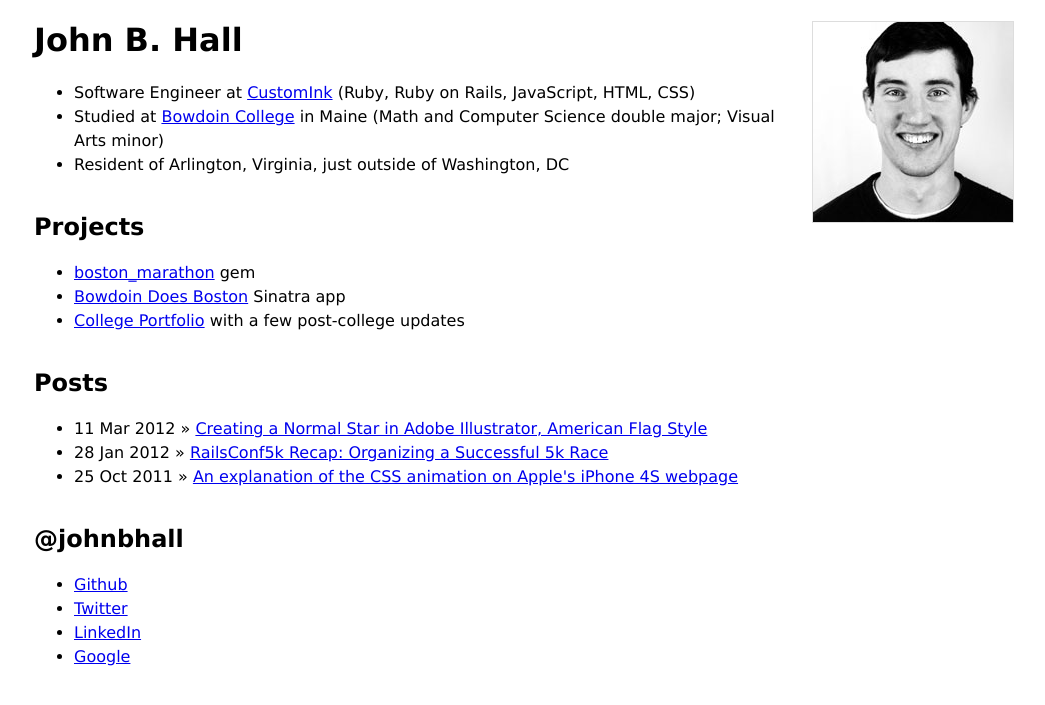
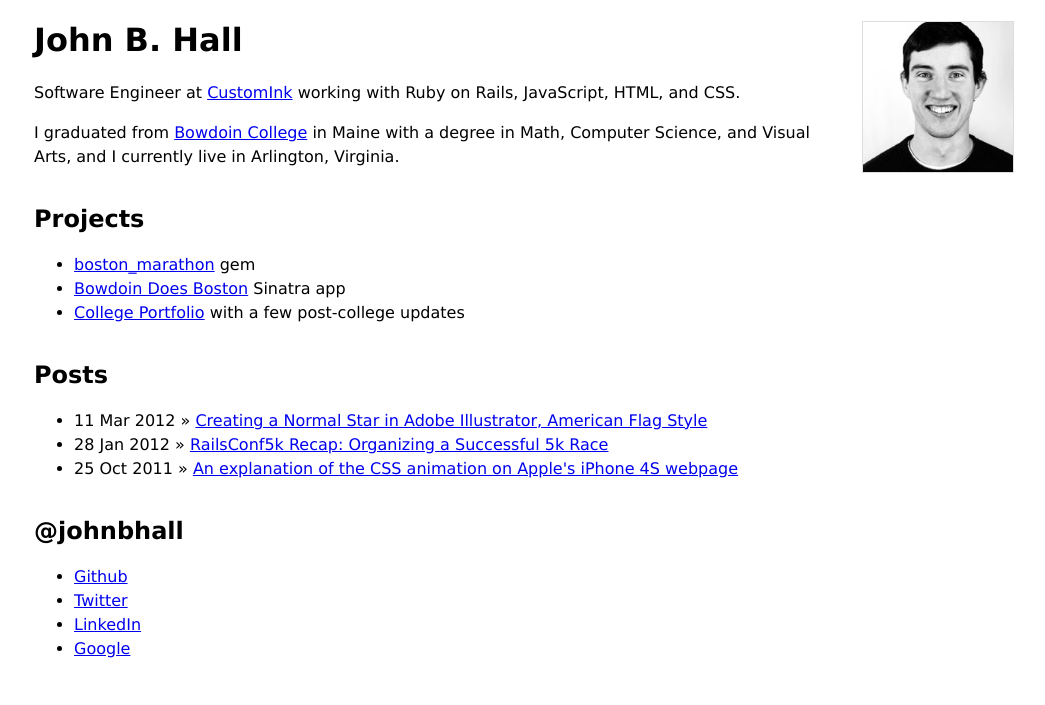
Before and after one commit to johnbhall/johnbhall.github.com, a Jekyll site: the page built from index.html, in a window 1280 px wide. Shown: the top 705 px of the page, without its empty margins (116-1161 px from the left). Built offline with Jekyll 4.4.1, drawn with Linux system fonts in a browser that asks for light colours.

Commit message:
make default layout responsive

```diff
--- a/_layouts/default.html
+++ b/_layouts/default.html
@@ -5,6 +5,7 @@
   <head>
     <title>{{ page.title }}</title>
     <link href="/stylesheets/style.css" rel="stylesheet" type="text/css">
+    <meta name="viewport" content="width=device-width; initial-scale=0.75">
   </head>
 
   <body>
--- a/index.html
+++ b/index.html
@@ -7,17 +7,15 @@
 
 <h1>John B. Hall</h1>
 
-<ul>
-  <li>Software Engineer at <a href="http://customink.com" target="_blank">CustomInk</a> (Ruby, Ruby on Rails, JavaScript, HTML, CSS)</li>
-  <li>Studied at <a href="http://bowdoin.edu" target="_blank">Bowdoin College</a> in Maine (Math and Computer Science double major; Visual Arts minor)</li>
-  <li>Resident of Arlington, Virginia, just outside of Washington, DC</li>
-</ul>
+<p>Software Engineer at <a href="http://customink.com">CustomInk</a> working with Ruby on Rails, JavaScript, HTML, and CSS.</p>
+
+<p>I graduated from <a href="http://bowdoin.edu">Bowdoin College</a> in Maine with a degree in Math, Computer Science, and Visual Arts, and I currently live in Arlington, Virginia.</p>
 
 <h2>Projects</h2>
 
 <ul>
-  <li><a href="https://github.com/johnbhall/boston_marathon" target="_blank">boston_marathon</a> gem</li>
-  <li><a href="http://bowdoindoesboston.heroku.com/" target="_blank">Bowdoin Does Boston</a> Sinatra app</li>
+  <li><a href="https://github.com/johnbhall/boston_marathon">boston_marathon</a> gem</li>
+  <li><a href="http://bowdoindoesboston.heroku.com/">Bowdoin Does Boston</a> Sinatra app</li>
   <li><a href="portfolio/index.html">College Portfolio</a> with a few post-college updates</li>
 </ul>
 
--- a/stylesheets/style.css
+++ b/stylesheets/style.css
@@ -1,8 +1,8 @@
 body {
-  font-family: 'Lucida Grande', sans-serif;
+  font-family: 'Geeza Pro', 'Lucida Grande', sans-serif;
 }
 #content {
-  width: 980px;
+  max-width: 980px;
   margin: 0 auto;
 }
 h2 {
@@ -17,6 +17,7 @@
   float: right;
   border: 1px solid #ddd;
   margin: 0 0 1em 1em;
+  width: 150px;
 }
 
 /* Illustrator Star */
```
